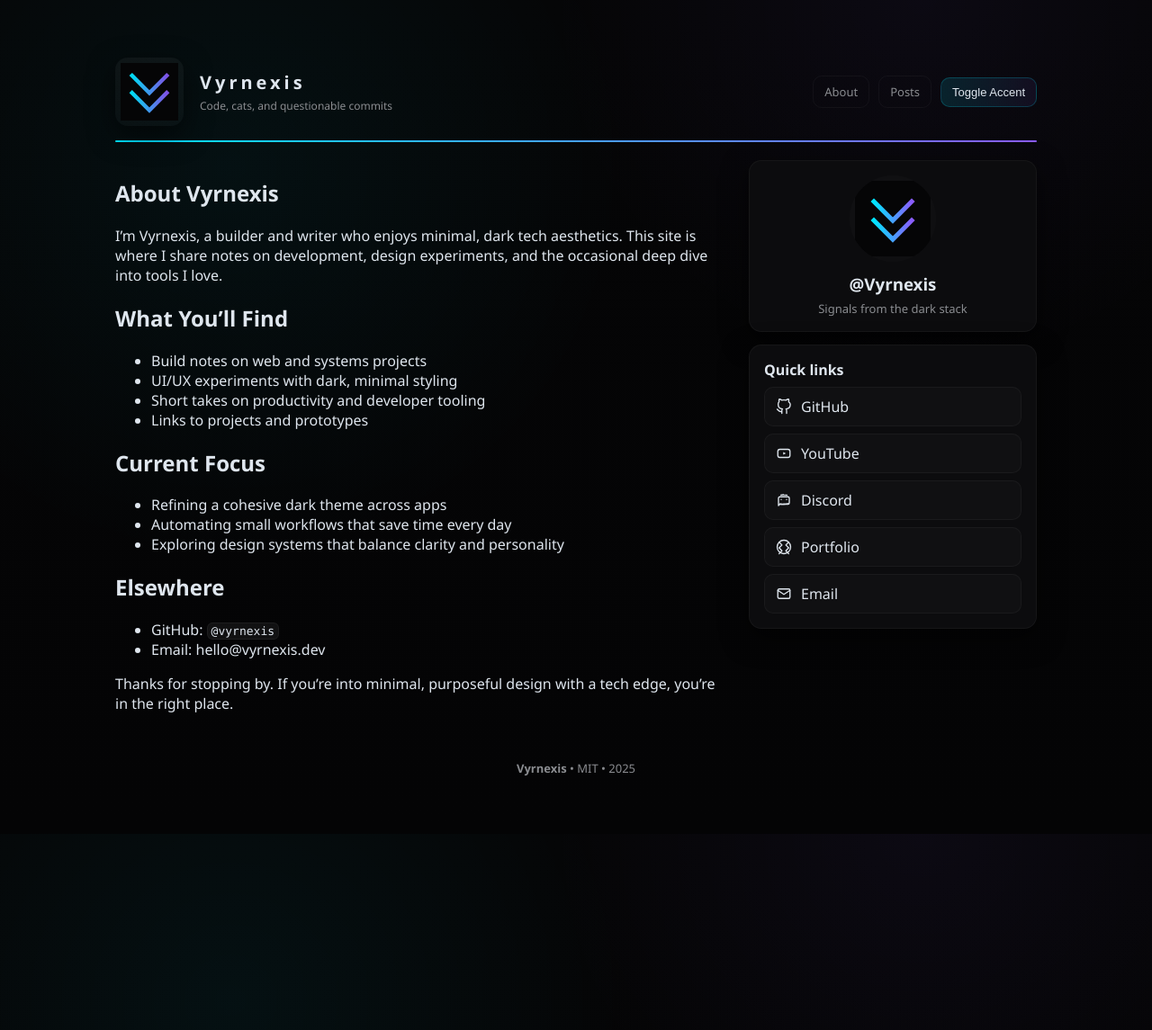
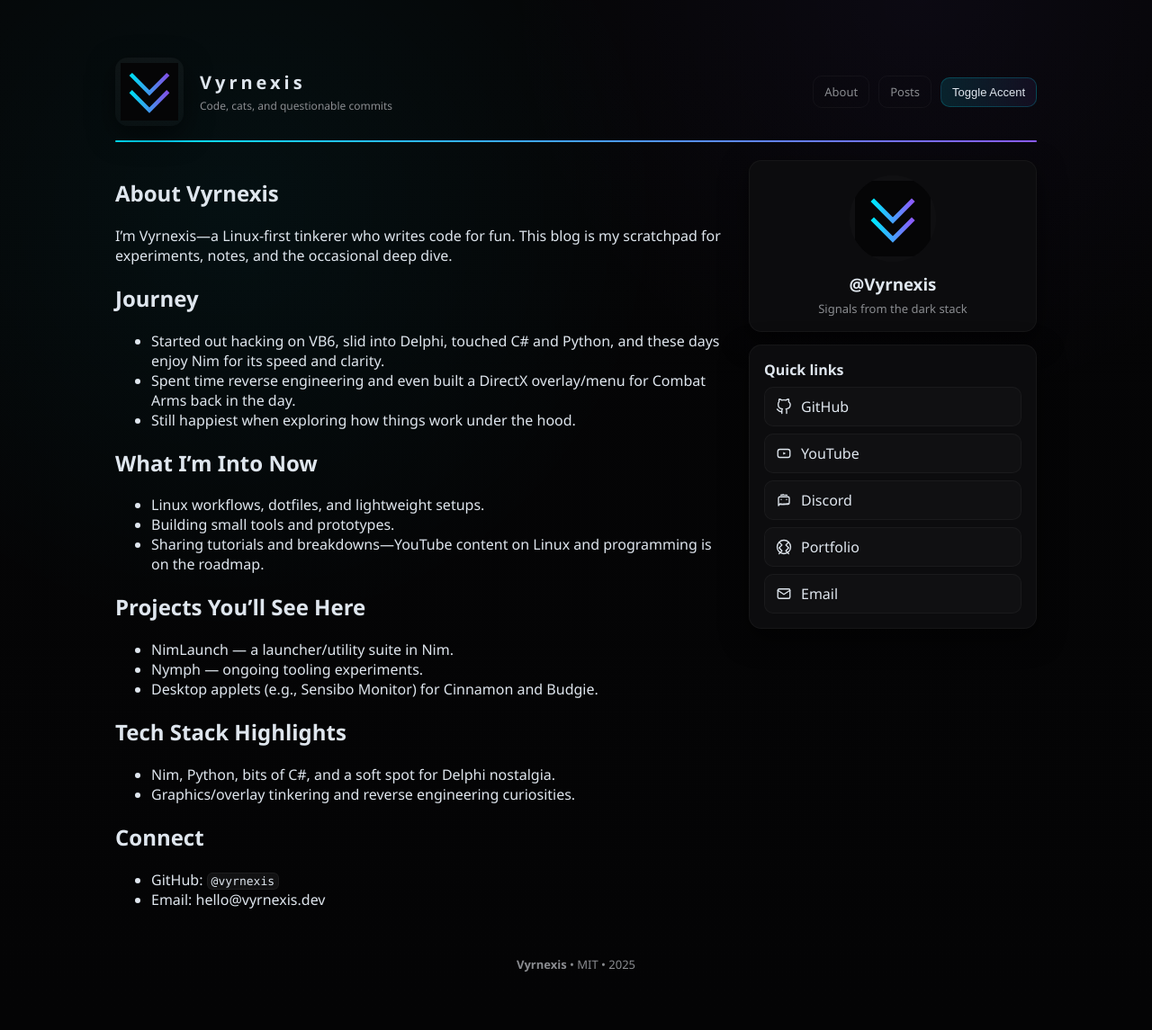
Before and after one commit to Vyrnexis/vyrnexis.github.io, a Jekyll site: the page built from about.md, in a window 1280 px wide. Shown: the whole page at 90% size. Built offline with Jekyll 4.4.1, drawn with Linux system fonts in a browser that asks for light colours; before the commit the page ends 927 px from its top, so only the background shows below that.

Commit message:
about update

```diff
--- a/about.md
+++ b/about.md
@@ -5,24 +5,32 @@ title: About — Vyrnexis
 
 ## About Vyrnexis
 
-I’m Vyrnexis, a builder and writer who enjoys minimal, dark tech aesthetics. This site is where I share notes on development, design experiments, and the occasional deep dive into tools I love.
+I’m Vyrnexis—a Linux-first tinkerer who writes code for fun. This blog is my scratchpad for experiments, notes, and the occasional deep dive.
 
-## What You’ll Find
+## Journey
 
-- Build notes on web and systems projects
-- UI/UX experiments with dark, minimal styling
-- Short takes on productivity and developer tooling
-- Links to projects and prototypes
+- Started out hacking on VB6, slid into Delphi, touched C# and Python, and these days enjoy Nim for its speed and clarity.
+- Spent time reverse engineering and even built a DirectX overlay/menu for Combat Arms back in the day.
+- Still happiest when exploring how things work under the hood.
 
-## Current Focus
+## What I’m Into Now
 
-- Refining a cohesive dark theme across apps
-- Automating small workflows that save time every day
-- Exploring design systems that balance clarity and personality
+- Linux workflows, dotfiles, and lightweight setups.
+- Building small tools and prototypes.
+- Sharing tutorials and breakdowns—YouTube content on Linux and programming is on the roadmap.
 
-## Elsewhere
+## Projects You’ll See Here
+
+- NimLaunch — a launcher/utility suite in Nim.
+- Nymph — ongoing tooling experiments.
+- Desktop applets (e.g., Sensibo Monitor) for Cinnamon and Budgie.
+
+## Tech Stack Highlights
+
+- Nim, Python, bits of C#, and a soft spot for Delphi nostalgia.
+- Graphics/overlay tinkering and reverse engineering curiosities.
+
+## Connect
 
 - GitHub: `@vyrnexis`
 - Email: hello@vyrnexis.dev
-
-Thanks for stopping by. If you’re into minimal, purposeful design with a tech edge, you’re in the right place.
```
Also changed, not shown: _posts/2025-12-04-welcome-to-vyrnexis.md (+22 -6 lines).
